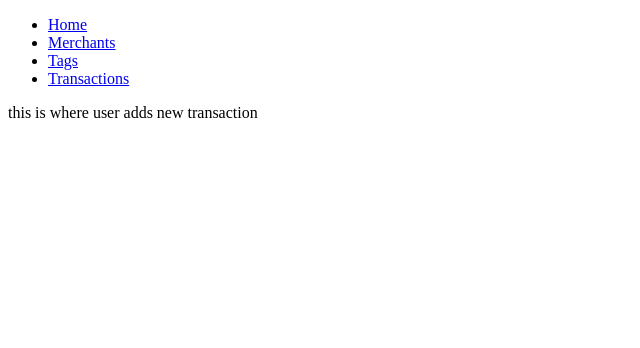
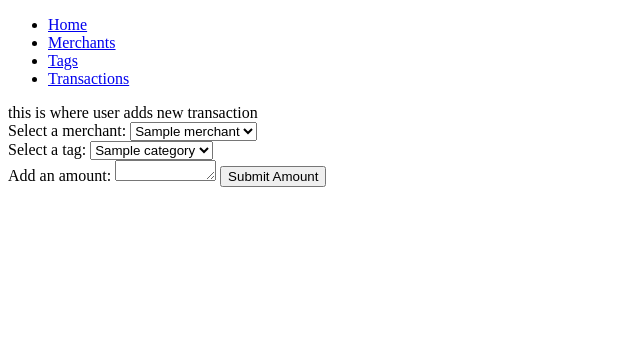
Before and after one commit to EvanJAR/spending_tracker_project, a Flask app: template templates/transactions/new.html in a window 1280 px wide. Shown: the top 348 px of the page, without its empty margins (0-640 px from the left). Run offline with Flask 2, Linux system fonts and the light colour scheme; the template is opened without the code that fills it: most values are stand-ins (such as "Sample title", 1, 10 or a date in 2020).

Commit message:
MVP completedgaagaa spend tracker now can create and delete transactions

```diff
--- a/controllers/transaction_controller.py
+++ b/controllers/transaction_controller.py
@@ -1,5 +1,6 @@
 from flask import Flask, render_template, request, redirect
 from flask import Blueprint
+from models.transaction import Transaction
 import repositories.merchant_repository as merchant_repository
 import repositories.tag_repository as tag_repository
 import repositories.transaction_repository as transaction_repository
@@ -13,9 +14,9 @@ def transactions():
 
 @transactions_blueprint.route("/transactions/new", methods=['GET'])
 def new_transaction():
-    transactions = transaction_repository.select_all()
+    merchants = merchant_repository.select_all()
     tags = tag_repository.select_all()
-    return render_template("transactions/new.html", transactions=transactions, tags=tags)
+    return render_template("transactions/new.html", merchants=merchants, tags=tags)
 
 @transactions_blueprint.route("/transactions", methods=['POST'])
 def create_transaction():
--- a/repositories/merchant_repository.py
+++ b/repositories/merchant_repository.py
@@ -50,7 +50,8 @@ def delete(id):
 
 def tags(merchant):
     tags = []
-    sql = """SELECT tags.* FROM tags
+    sql = """SELECT tags.*
+                FROM tags
                 INNER JOIN transactions ON tags.id = transactions.tag_id
                 INNER JOIN merchants ON merchants.id = transactions.merchant_id
                 WHERE merchants.id = %s"""
--- a/templates/transactions/new.html
+++ b/templates/transactions/new.html
@@ -2,4 +2,35 @@
 
 {% block content %}
 this is where user adds new transaction
+
+
+
+<form action="/transactions" method="post">
+
+      <label for="merchant">Select a merchant:</label>
+      <select name="merchant_id" id="merchant">
+        {% for merchant in merchants %}
+        <option value="{{ merchant.id }}">{{ merchant.name }}</option>
+        {% endfor %}
+      </select>
+
+    <br>
+
+    <label for="tag">Select a tag:</label>
+      <select name="tag_id" id="tag">
+        {% for tag in tags %}
+        <option value="{{ tag.id }}">{{ tag.category }}</option>
+        {% endfor %}
+      </select>
+      <br>
+
+    <label for="amount">Add an amount:</label>
+    <textarea name="amount" id="amount" cols="10" rows="1"></textarea>
+    <input class="btn btn--action" type='submit' value="Submit Amount">
+
+    <br>
+
+
+</form>
+
 {% endblock %}
```
Also changed, not shown: console.py (+14 -2 lines).
